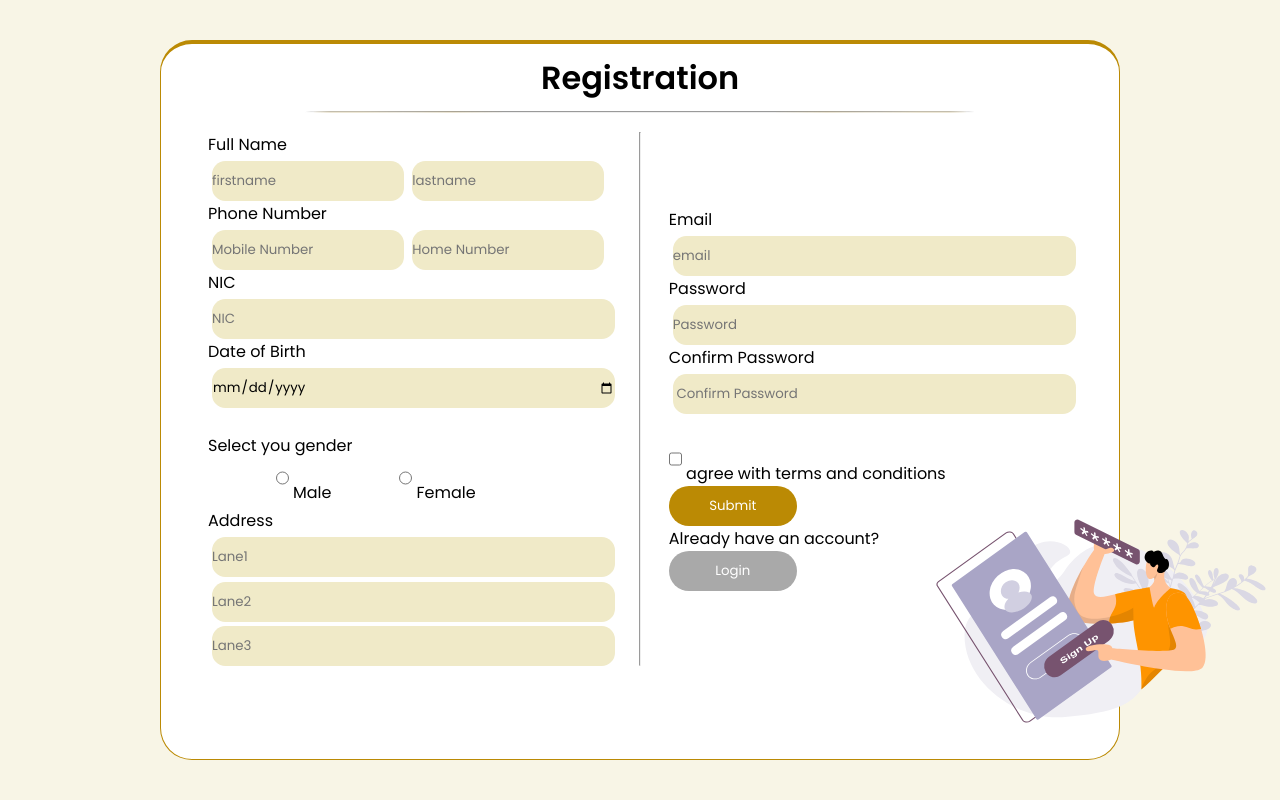
After one commit to SandalikaSC/GoldPawningManagement, a PHP site: page /customerRegistration.php in a window 1280 px wide. The commit adds this page. Run offline with PHP 8.4, Linux system fonts and the light colour scheme.

Commit message:
login register customer

```diff
--- /dev/null
+++ b/view/css/customerSignUp.css
@@ -0,0 +1,124 @@
+@import url('https://fonts.googleapis.com/css2?family=Poppins:wght@400;600&display=swap');
+*{
+  margin: 0;
+  padding: 0;
+  box-sizing: border-box;
+  font-family: "Poppins", sans-serif;
+}
+
+body {
+    background-color:  rgb(248, 245, 230);
+}
+
+.center {
+    margin: auto;
+    top: 0;
+    bottom: 0;
+    right: 0;
+    left: 0;
+}
+
+.container {
+    position: absolute;
+    width: 75vw;
+    height: 90vh;
+    background-color: white;
+   border-radius: 2em;
+    margin: auto;
+    border: 1px #bb8a04 solid ;
+    border-top: 4px solid #bb8a04;
+}
+.reg-text{
+    font-size: 2rem;
+    margin: 1%;
+}
+.reg-line{
+    background-color: #bb8a04;
+    width: 70%;
+    text-align: center;
+    border-radius: 50%;
+}
+.reg-div{
+    display: flex;
+    flex-direction: column;
+    align-items: center;
+}
+.display-grid{
+    display: grid;
+    grid-template-columns: repeat(2, 1fr);
+    grid-template-rows: repeat(2, 1fr);
+}
+.form-label{
+    margin: 1%  ;
+    margin: auto;
+}
+form{
+    padding: 2%;
+    display: flex;
+
+}
+input{
+
+    margin-left: 1%  ;
+    margin-top: 1%  ;
+    background: rgb(240, 234, 200);
+    border: none;
+    border-radius: 1em;
+    width: 31.5vw;
+    height:  5vh;
+    outline: none;
+}
+.input-short{
+    width: 15vw;
+}
+.submit-btn{
+    border:none ;
+    background-color: #bb8a04;
+    color: white;
+    width: 10vw;
+    height:  5vh;
+    border-radius: 3em;
+    margin-top: 2%;
+}
+input[type="checkbox"],input[type="radio"]{
+    width:auto;
+    margin: auto;
+}
+input[type="date"]{
+}
+.radio{
+    display: flex;
+    justify-content:space-evenly;
+}
+.div-user{
+    margin: auto;
+}
+.div-form{
+    margin: auto;
+}
+.divide{
+    background-color: #bb8a04;
+}
+.signUp-img{
+    z-index: 1;
+    width: 28vw;
+    position: absolute;
+    bottom: 0vw;
+    right: 0vw;
+    margin: auto;
+    overflow: hidden;
+}
+.submit-btn{
+    margin: auto;
+
+}
+.login-btn{
+    background-color: darkgray;
+    border:none ;
+    color: white;
+    width: 10vw;
+    height:  5vh;
+    border-radius: 3em;
+    margin-top: 2%;
+    margin: auto;
+}
--- a/view/customerLogin.php
+++ b/view/customerLogin.php
@@ -27,14 +27,16 @@
                 <input type="password" />
             </label>
             <p class="">Forgot password?</p>
-            <button type="button" class="">Login</button>
+            <button type="button"  class="">Login</button>
         </div>
         <div class="signIn">
             <div class="img">
                 <div class="">
                     <h2>New here?</h2>
                     <p>Sign up and discover great amount of new opportunities!</p>
-                    <button type="button" class="signup">SignUp</button>
+                    <a href="customerRegistration.php">
+                        <button type="button" class="signup">SignUp</button>
+                    </a>
                     <img src="../view/assets/Money motivation _Two Color.svg" class="login-Img">
                 </div>
             </div>
--- /dev/null
+++ b/view/customerRegistration.php
@@ -0,0 +1,79 @@
+<!DOCTYPE html>
+<html>
+
+<head>
+    <meta charset='utf-8'>
+    <meta http-equiv='X-UA-Compatible' content='IE=edge'>
+    <title>Page Title</title>
+    <meta name='viewport' content='width=device-width, initial-scale=1'>
+    <link rel='stylesheet' type='text/css' media='screen' href='../view/css/CustomerSignUp.css'>
+    <script src='main.js'></script>
+</head>
+
+<body>
+
+    <div class="container center ">
+        <div class="reg-div">
+            <h2 class="reg-text">Registration</h2>
+            <hr class="reg-line">
+        </div>
+
+        <div class="form-container">
+            <form>
+                <div class="div-form">
+                    <label for="fname" class="form-label">Full Name </label><br>
+                    <input class="input-short" type="text" name="firstname" id="fname" placeholder="firstname"
+                        required />
+                    <input class="input-short" type="text" name="lastname" id="lname" placeholder="lastname"
+                        required /><br>
+
+                    <label for="Mobile" class="form-label">Phone Number </label><br>
+                    <input type="text" class="input-short" name="Mobile" id="Mobile" placeholder="Mobile Number"
+                        required />
+                    <input type="text" class="input-short" name="Home" id="Home" placeholder="Home Number" /><br>
+                    <label for="nic" class="form-label">NIC </label><br>
+                    <input type="text" name="nic" id="nic" placeholder="NIC" /><br>
+                    <label class="form-label" for="dob">Date of Birth</label><br>
+                    <input type="date" id="dob" name="dob" required><br><br>
+                    <label class="form-label" for="gender"> Select you gender</label> <br>
+                    <div class="radio">
+                        <div><input type="radio" id="gender" name="gender" value="male" />
+                            <label class="form-label">Male </label>
+                        </div>
+                        <div><input type="radio" id="gender" name="gender" value="female" />
+                            <label class="form-label">Female </label>
+                        </div>
+
+                        <br /><br>
+                    </div>
+
+
+                    <label for="lane" class="form-label">Address</label><br>
+                    <input type="text" name="lane" id="lane1" placeholder="Lane1" required /> <br>
+                    <input type="text" name="lane" id="lane2" placeholder="Lane2" /> <br>
+                    <input type="text" name="lane" id="lane3" placeholder="Lane3" /> <br>
+
+                </div>
+                <hr class="divide">
+                <div class="div-user">
+                    <label for="email" class="form-label">Email </label><br>
+                    <input type="email" name="email" id="email" placeholder="email" /><br>
+                    <label for="pw" class="form-label">Password </label><br>
+                    <input type="password" name="pw" id="pw" placeholder="Password" /><br>
+                    <label for="cpw" class="form-label">Confirm Password </label><br>
+                    <input type="password" name="cpw" id="cpw" placeholder=" Confirm Password" /><br><br>
+                    <input type="checkbox" name="condition" id="" value="" required>
+                    <label for="condition" class="form-label">agree with terms and conditions</label><br>
+                    <button class="submit-btn">Submit</button><br>
+                    <label for="" class="">Already have an account?</label><br>
+                    <button class="login-btn">Login</button>
+                </div>
+
+            </form>
+        </div>
+
+    </div>
+    <img class="signUp-img" src="assets/sign-up-form.svg">
+</body>
+
+</html>
--- /dev/null
+++ b/view/js/SignUpLogin.js
@@ -0,0 +1,6 @@
+function signUp(params) {
+    document.getElementsByClassName("signup").onclick = function () {
+
+    };
+
+}
```
Also changed, not shown: view/css/CustomerLogin.css (+19 -14 lines), view/css/header.css (+6 -6 lines), view/assets/removed.png (added), view/assets/sign-up-form.svg (added).
